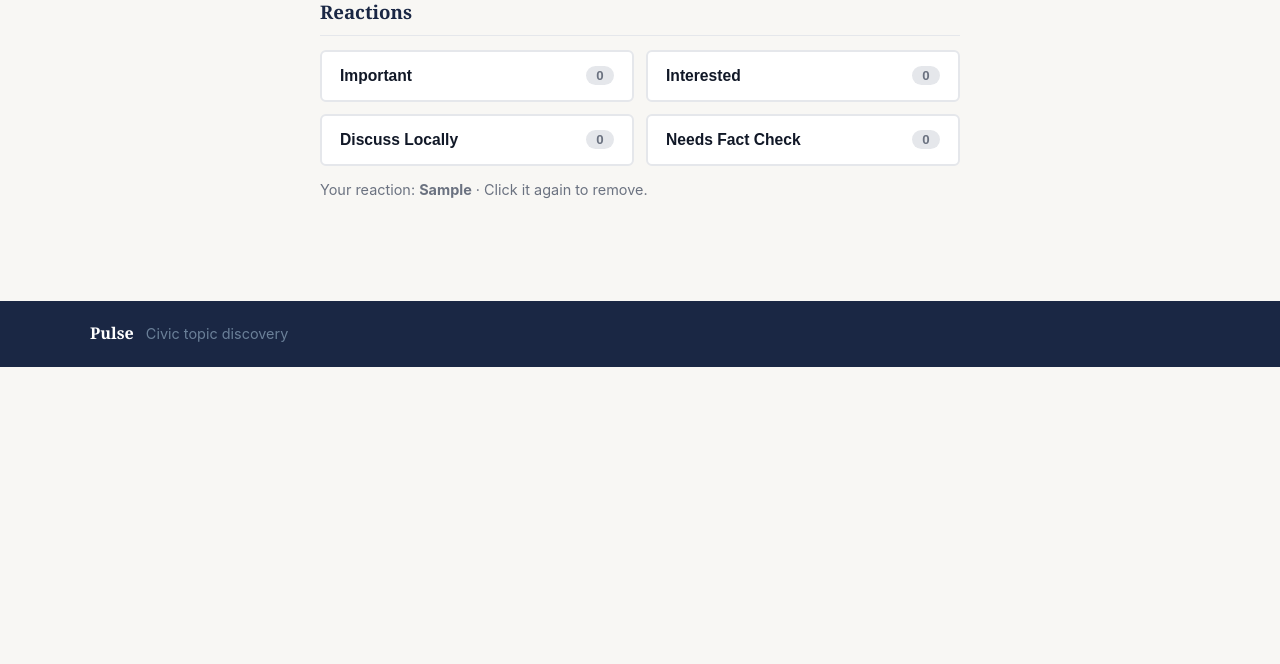
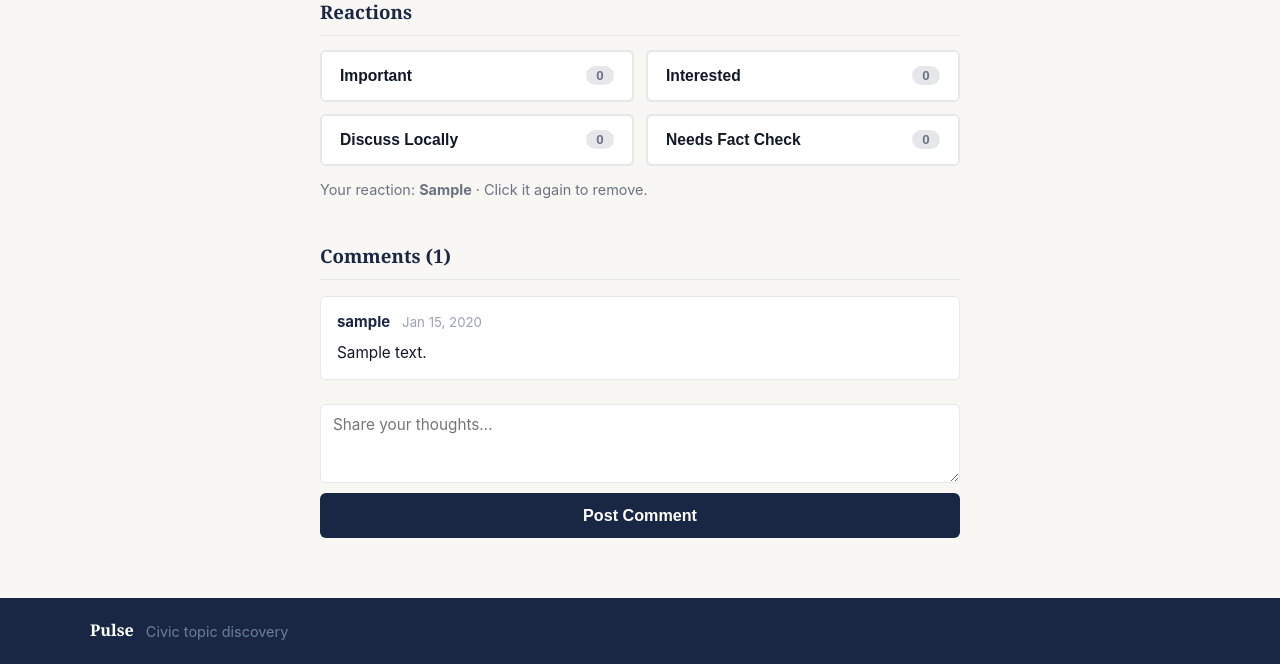
Before and after one commit to nbk5876/pulse, a Flask app: page /topic/1 in a window 1280 px wide. Shown: the part 468-1132 px from the top of the page. Before the commit the page ends 835 px from the top, so only its background shows below. Run offline with Flask 3, Linux system fonts and the light colour scheme; the visitor is signed in with stand-in values (Sample User, id 1); tables that the repository leaves empty hold one stand-in row (values such as "Sample post").

Commit message:
Add comments to topic detail page
Co-Authored-By: Claude Sonnet 4.6 <noreply@anthropic.com>

```diff
--- a/routes/topics.py
+++ b/routes/topics.py
@@ -1,6 +1,7 @@
 from flask import Blueprint, render_template, request, redirect, url_for, session, flash
 from models import db
 from models.topic import Topic, TopicSource, UserHiddenTopic
+from models.comment import Comment
 from models.reaction import TopicReaction
 from models.user import User
 from utils import login_required, validate_csrf
@@ -58,9 +59,11 @@ def topic_detail(id):
     if ur:
         user_reaction = ur.reaction_type
 
+    comments = Comment.query.filter_by(topic_id=id).order_by(Comment.created_at.asc()).all()
+
     return render_template('topic_detail.html', topic=topic, sources=sources,
                            reaction_counts=reaction_counts, user_reaction=user_reaction,
-                           reaction_types=REACTION_TYPES)
+                           reaction_types=REACTION_TYPES, comments=comments)
 
 
 @topics_bp.route('/topic/<int:id>/react', methods=['POST'])
@@ -89,6 +92,16 @@ def react(id):
     return redirect(url_for('topics.topic_detail', id=id))
 
 
+@topics_bp.route('/topic/<int:id>/comment', methods=['POST'])
+@login_required
+def add_comment(id):
+    body = request.form.get('body', '').strip()
+    if body:
+        db.session.add(Comment(user_id=session['user_id'], topic_id=id, body=body))
+        db.session.commit()
+    return redirect(url_for('topics.topic_detail', id=id))
+
+
 @topics_bp.route('/topic/<int:id>/hide', methods=['POST'])
 @login_required
 def hide_topic(id):
--- a/static/css/main.css
+++ b/static/css/main.css
@@ -427,6 +427,31 @@ img { max-width: 100%; }
 .source-list a { color: var(--teal); }
 
 .topic-reactions { margin-bottom: 40px; }
+
+/* ── Comments ── */
+.topic-comments { margin-top: 40px; }
+.comment-list { margin: 16px 0 24px; display: flex; flex-direction: column; gap: 16px; }
+.comment {
+  background: var(--white);
+  border: 1px solid var(--border);
+  border-radius: var(--radius);
+  padding: 14px 16px;
+}
+.comment-meta { display: flex; gap: 12px; align-items: baseline; margin-bottom: 6px; }
+.comment-author { font-size: 0.88rem; color: var(--navy); }
+.comment-date { font-size: 0.78rem; color: #9ca3af; }
+.comment-body { font-size: 0.9rem; color: var(--text); line-height: 1.6; }
+.comment-form { display: flex; flex-direction: column; gap: 10px; margin-top: 8px; }
+.comment-input {
+  width: 100%;
+  border: 1px solid var(--border);
+  border-radius: var(--radius);
+  padding: 10px 12px;
+  font-size: 0.9rem;
+  font-family: inherit;
+  resize: vertical;
+}
+.comment-input:focus { outline: none; border-color: var(--navy); }
 .reaction-buttons {
   display: grid;
   grid-template-columns: repeat(2, 1fr);
--- a/templates/topic_detail.html
+++ b/templates/topic_detail.html
@@ -45,5 +45,30 @@
     </form>
   </section>
 
+
+  <section class="topic-comments">
+    <h2 class="section-title">Comments ({{ comments|length }})</h2>
+
+    {% if comments %}
+      <div class="comment-list">
+        {% for comment in comments %}
+          <div class="comment">
+            <div class="comment-meta">
+              <strong class="comment-author">{{ comment.user.username }}</strong>
+              <span class="comment-date">{{ comment.created_at.strftime('%b %d, %Y') }}</span>
+            </div>
+            <p class="comment-body">{{ comment.body }}</p>
+          </div>
+        {% endfor %}
+      </div>
+    {% endif %}
+
+    <form method="POST" action="/topic/{{ topic.id }}/comment" class="comment-form">
+      <input type="hidden" name="csrf_token" value="{{ csrf_token() }}">
+      <textarea name="body" class="comment-input" rows="3" placeholder="Share your thoughts…" required></textarea>
+      <button type="submit" class="btn btn-primary">Post Comment</button>
+    </form>
+  </section>
+
 </div>
 {% endblock %}
```
Also changed, not shown: models/comment.py (added, +15 -0 lines).
